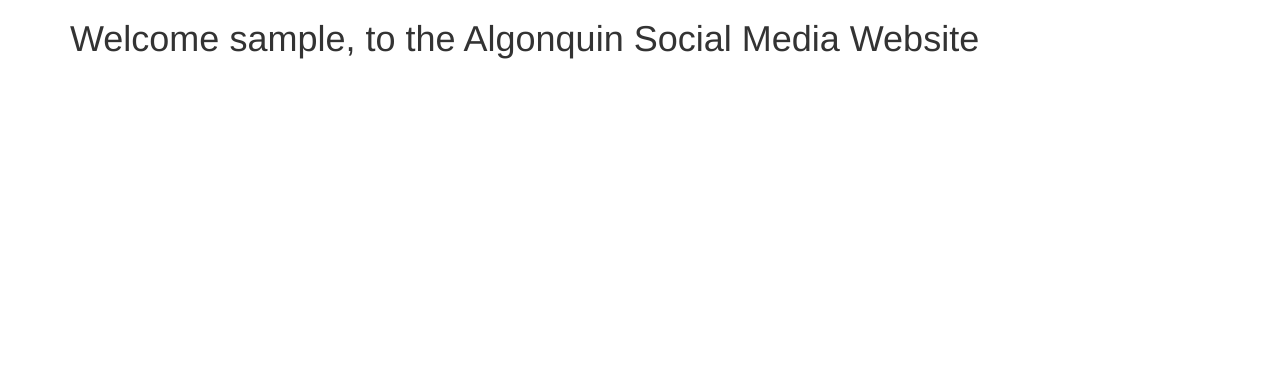
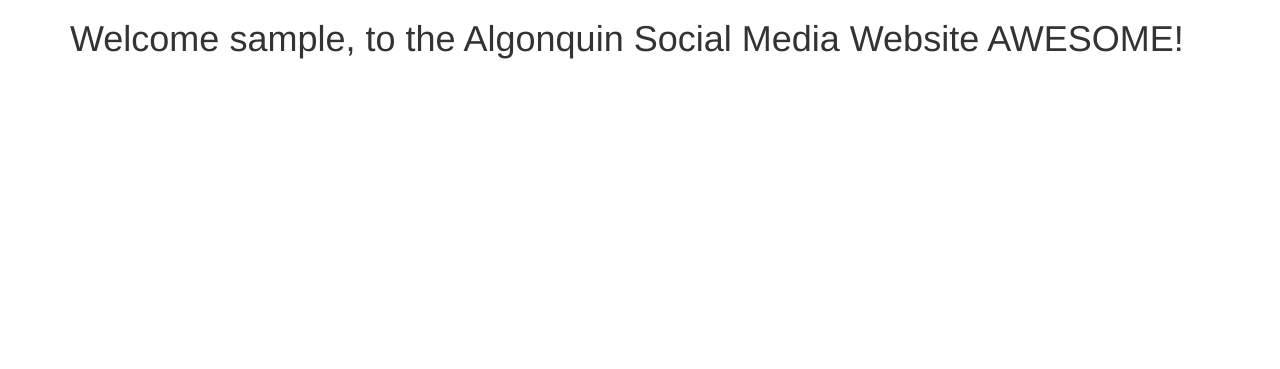
Before and after one commit to shee0049/FinalProject, a PHP site: page /Index.php in a window 1280 px wide. Shown: the part 51-420 px from the top of the page. Run offline with PHP 8.4, Linux system fonts and the light colour scheme; the visitor is signed in with stand-in values (Sample User, id 1); some libraries are stand-ins or nearby versions.

Commit message:
Changed Some lettering

```diff
--- a/Index.php
+++ b/Index.php
@@ -3,7 +3,7 @@ session_start();
 if (isset($_SESSION["username"])){
     require 'Common/LoggedIn.php';
     echo "<div class='container'>";
-    echo "<h1>Welcome $_SESSION[username], to the Algonquin Social Media Website</h1>";
+    echo "<h1>Welcome $_SESSION[username], to the Algonquin Social Media Website AWESOME!</h1>";
     echo "</div>";
 }
 else {
```
